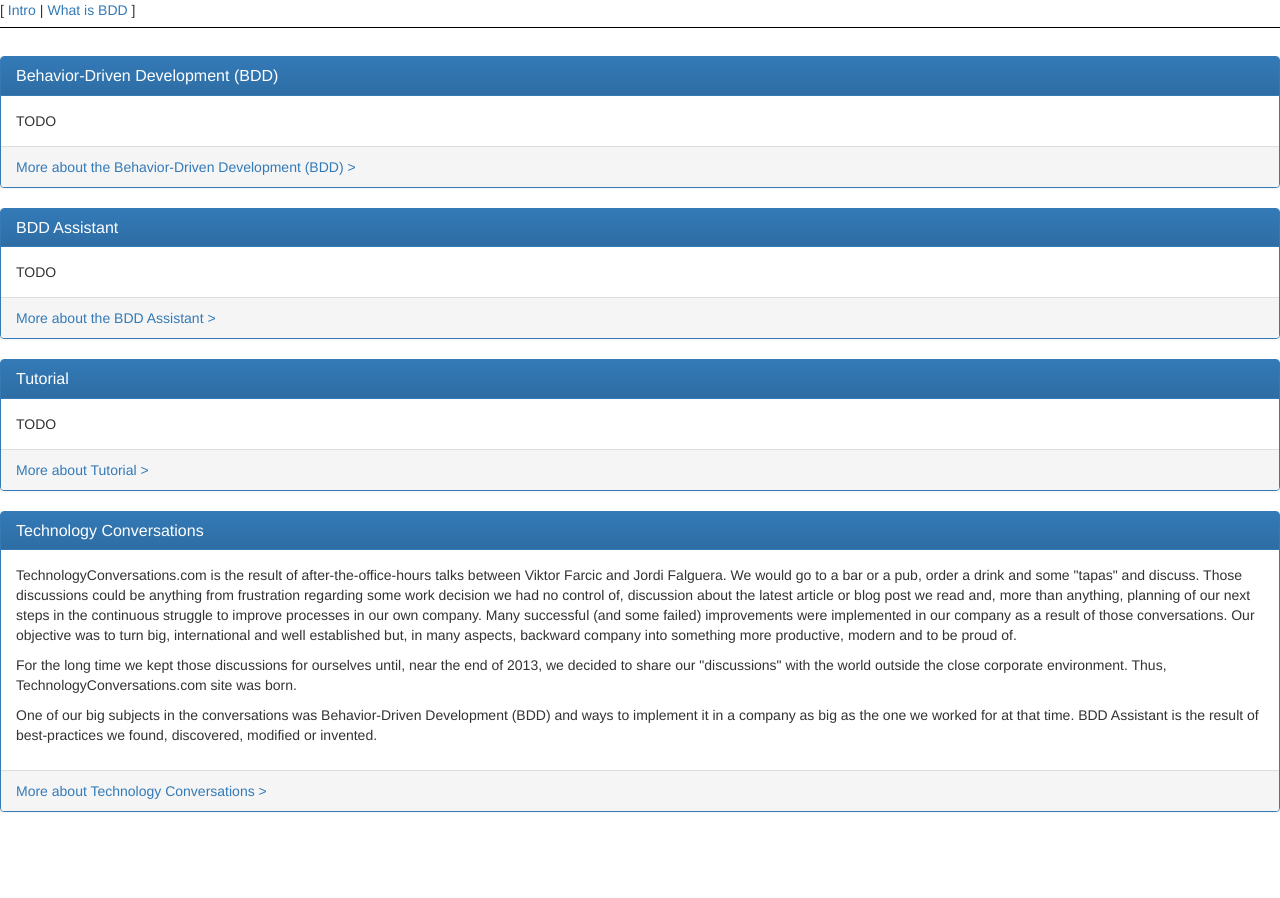
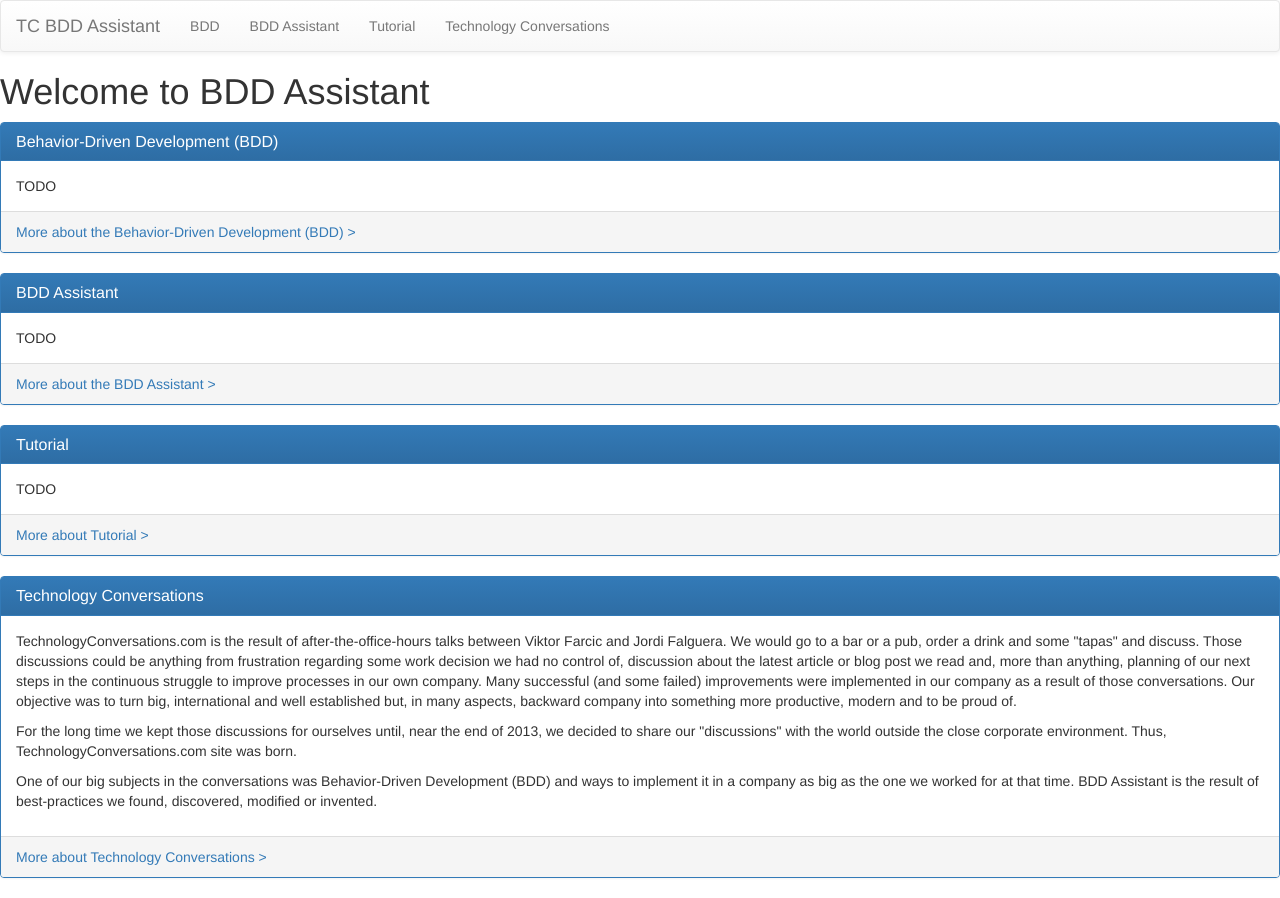
Before and after one commit to TechnologyConversations/technologyconversations.github.io, a website: page app/index.html at #/index in a window 1280 px wide. Before the commit the page ends 832 px from the top, so only its background shows below. Drawn offline with nearby package versions, Linux system fonts and the light colour scheme; some packages are replaced by stand-ins of ours.

Commit message:
Implemented navigation.story

```diff
--- a/app/css/app.css
+++ /dev/null
@@ -1,30 +0,0 @@
-/* app css stylesheet */
-
-.menu {
-  list-style: none;
-  border-bottom: 0.1em solid black;
-  margin-bottom: 2em;
-  padding: 0 0 0.5em;
-}
-
-.menu:before {
-  content: "[";
-}
-
-.menu:after {
-  content: "]";
-}
-
-.menu > li {
-  display: inline;
-}
-
-.menu > li:before {
-  content: "|";
-  padding-right: 0.3em;
-}
-
-.menu > li:nth-child(1):before {
-  content: "";
-  padding: 0;
-}
--- a/app/index.html
+++ b/app/index.html
@@ -4,28 +4,41 @@
 <head>
     <meta charset="utf-8">
     <title>BDD Assistant</title>
-    <link rel="stylesheet" href="css/app.css"/>
     <link rel="stylesheet" href="//netdna.bootstrapcdn.com/bootstrap/3.1.1/css/bootstrap.min.css">
     <link rel="stylesheet" href="//netdna.bootstrapcdn.com/bootstrap/3.1.1/css/bootstrap-theme.min.css">
+    <script src="../bower_components/angular/angular.js"></script>
+    <script src="../bower_components/angular-route/angular-route.js"></script>
+    <script src="../bower_components/jquery/dist/jquery.js"></script>
+    <script src="../bower_components/bootstrap/dist/js/bootstrap.js"></script>
+    <script src="js/app.js"></script>
+    <script src="js/controllers.js"></script>
+    <!--<script src="js/services.js"></script>-->
+    <!--<script src="js/filters.js"></script>-->
+    <!--<script src="js/directives.js"></script>-->
+
 </head>
 <body>
-<nav>
-    <ul class="menu">
-        <li><a href="#/index">Intro</a></li>
-        <li><a href="#/what_is_BDD">What is BDD</a></li>
-    </ul>
-</nav>
+<header>
+    <nav id="navigation" class="navbar navbar-default" role="navigation">
+        <div class="navbar-header">
+            <button type="button" class="navbar-toggle" data-toggle="collapse" data-target="#navbar-collapse-1">
+                <span class="sr-only">Toggle navigation</span>
+                <span class="icon-bar"></span>
+                <span class="icon-bar"></span>
+                <span class="icon-bar"></span>
+            </button>
+            <a id="home" class="navbar-brand" href="#/index">TC BDD Assistant</a>
+        </div>
+        <div class="collapse navbar-collapse" id="navbar-collapse-1">
+            <ul class="nav navbar-nav">
+                <li><a id="bdd" href="#/page/bdd">BDD</a></li>
+                <li><a id="bddAssistant" href="#/page/bddAsssistant">BDD Assistant</a></li>
+                <li><a id="tutorial" href="#/page/tutorial">Tutorial</a></li>
+                <li><a id="technologyConversations" href="http://TechnologyConversations.com">Technology Conversations</a></li>
+            </ul>
+        </div>
+    </nav>
+</header>
 <div ng-view></div>
-
-<!-- In production use:
-<script src="//ajax.googleapis.com/ajax/libs/angularjs/x.x.x/angular.min.js"></script>
--->
-<script src="../bower_components/angular/angular.js"></script>
-<script src="../bower_components/angular-route/angular-route.js"></script>
-<script src="js/app.js"></script>
-<script src="js/controllers.js"></script>
-<!-- <script src="js/services.js"></script>
-<script src="js/filters.js"></script>
-<script src="js/directives.js"></script> -->
 </body>
 </html>
--- a/app/partials/intro.html
+++ b/app/partials/intro.html
@@ -1,3 +1,4 @@
+<h1 id="pageHeader">Welcome to BDD Assistant</h1>
 <div class="panel panel-primary">
     <div class="panel-heading">
         <h3 id="bddSummaryHeader" class="panel-title">Behavior-Driven Development (BDD)</h3>
```
Also changed, not shown: app/partials/tc.html (deleted, +0 -1 lines), bower.json (+6 -4 lines).
